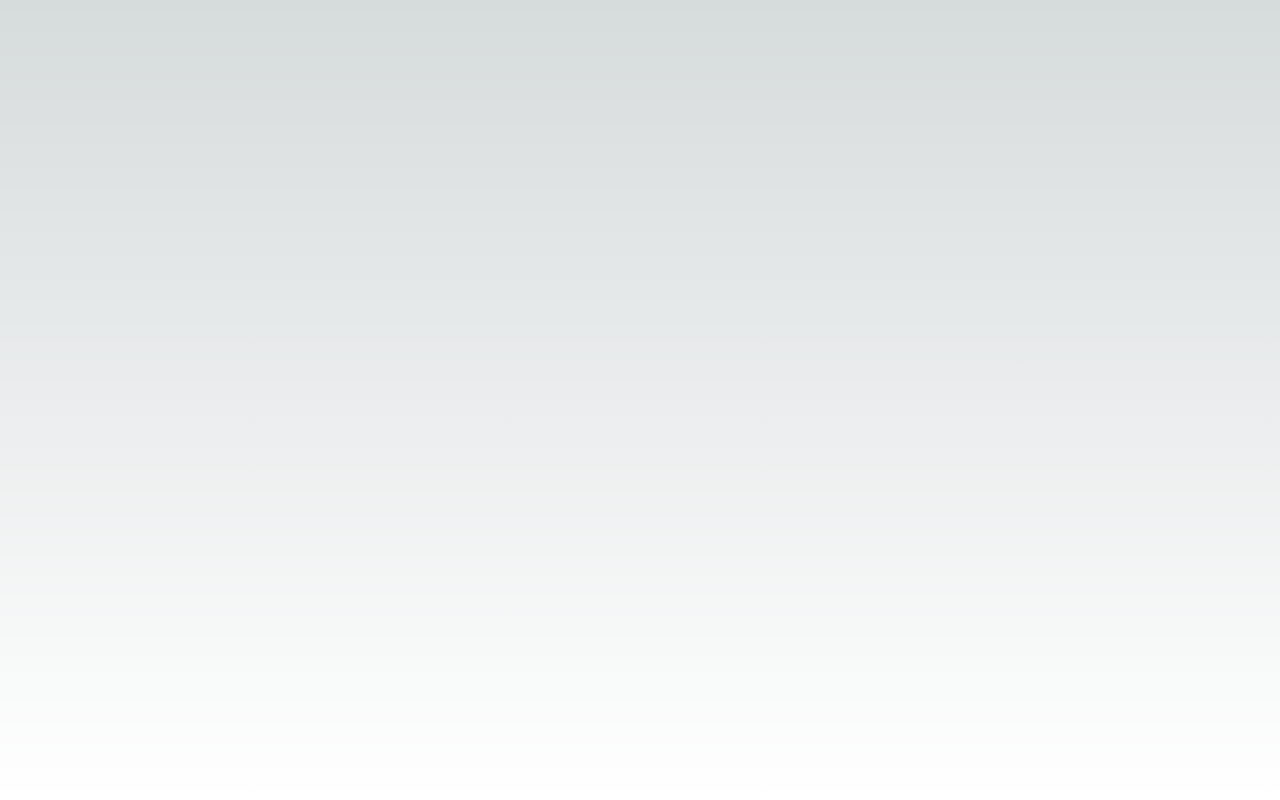
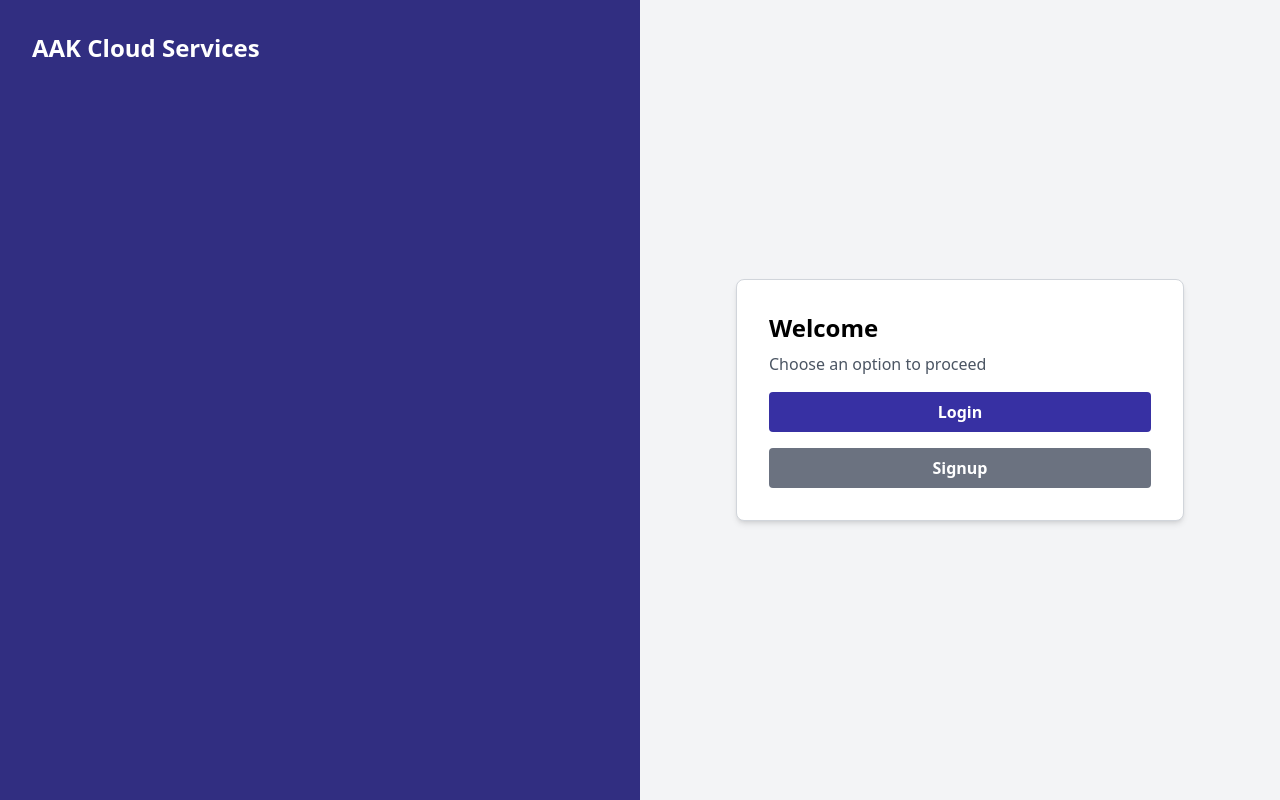
Before and after one commit to agoel25/Aakstra, a Next.js app in the folder frontend/: page / in a window 1280 px wide. Built offline with nearby package versions, Linux system fonts and the light colour scheme.

Commit message:
modified endpoints

```diff
--- a/frontend/src/context/UserContext.js
+++ b/frontend/src/context/UserContext.js
@@ -1,4 +1,4 @@
-import { createContext, useState, useContext } from 'react';
+import { createContext, useState, useContext } from "react";
 
 const UserContext = createContext();
 
@@ -6,25 +6,31 @@ export const UserProvider = ({ children }) => {
   const [user, setUser] = useState(null);
 
   const signup = async (userInfo) => {
-    const response = await fetch('http://localhost:8080/api/signup', {
-      method: 'POST',
+    try {
+      const response = await fetch("http://localhost:8080/api/signup", {
+        method: "POST",
         headers: {
-        'Content-Type': 'application/x-www-form-urlencoded',
+          "Content-Type": "application/x-www-form-urlencoded",
         },
         body: new URLSearchParams({
           email: userInfo.email,
           name: userInfo.name,
           phoneNumber: userInfo.phone,
           password: userInfo.password,
-        address: userInfo.address
+          address: userInfo.address,
         }),
       });
 
       if (response.ok) {
         const data = await response.json();
+        alert("User Created Successfully");
         setUser(data);
       } else {
-      console.error('Signup failed');
+        alert("User Creation Failed");
+        console.error("Signup failed");
+      }
+    } catch {
+        alert("User Creation Failed");
     }
   };
 
--- a/frontend/src/pages/index.js
+++ b/frontend/src/pages/index.js
@@ -1,12 +1,44 @@
+import { useRouter } from "next/router";
 import { Inter } from "next/font/google";
 
 const inter = Inter({ subsets: ["latin"] });
 
 export default function Home() {
+  const router = useRouter();
+
+  const handleLogin = () => {
+    router.push("/login");
+  };
+
+  const handleSignup = () => {
+    router.push("/signup");
+  };
+
   return (
-    <main
-      className={`flex min-h-screen flex-col items-center justify-center p-24 ${inter.className}`}
-    >
+    <main className="flex min-h-screen">
+      <div className="w-1/2 bg-indigo-900 flex items-start justify-start p-8">
+        <h1 className="text-white text-2xl font-bold">AAK Cloud Services</h1>
+      </div>
+      <div className="w-1/2 flex items-center justify-center bg-gray-100">
+        <div className="border border-gray-300 p-8 rounded-lg bg-white shadow-md w-full max-w-md">
+          <h1 className="text-2xl font-bold mb-2">Welcome</h1>
+          <p className="text-gray-600 mb-4">Choose an option to proceed</p>
+          <div className="flex flex-col space-y-4">
+            <button
+              onClick={handleLogin}
+              className="bg-indigo-800 hover:bg-indigo-900 text-white font-bold py-2 px-4 rounded w-full focus:outline-none focus:shadow-outline"
+            >
+              Login
+            </button>
+            <button
+              onClick={handleSignup}
+              className="bg-gray-500 hover:bg-gray-700 text-white font-bold py-2 px-4 rounded w-full focus:outline-none focus:shadow-outline"
+            >
+              Signup
+            </button>
+          </div>
+        </div>
+      </div>
     </main>
   );
 }
--- a/frontend/src/pages/signup.js
+++ b/frontend/src/pages/signup.js
@@ -22,6 +22,7 @@ export default function Signup() {
 
   const { signup, addBillingDetails } = useUser();
   const router = useRouter();
+
 
   const handleNextStep = () => {
     setStep(step + 1);
```
Lines whose indentation alone changed are shown as unchanged.
